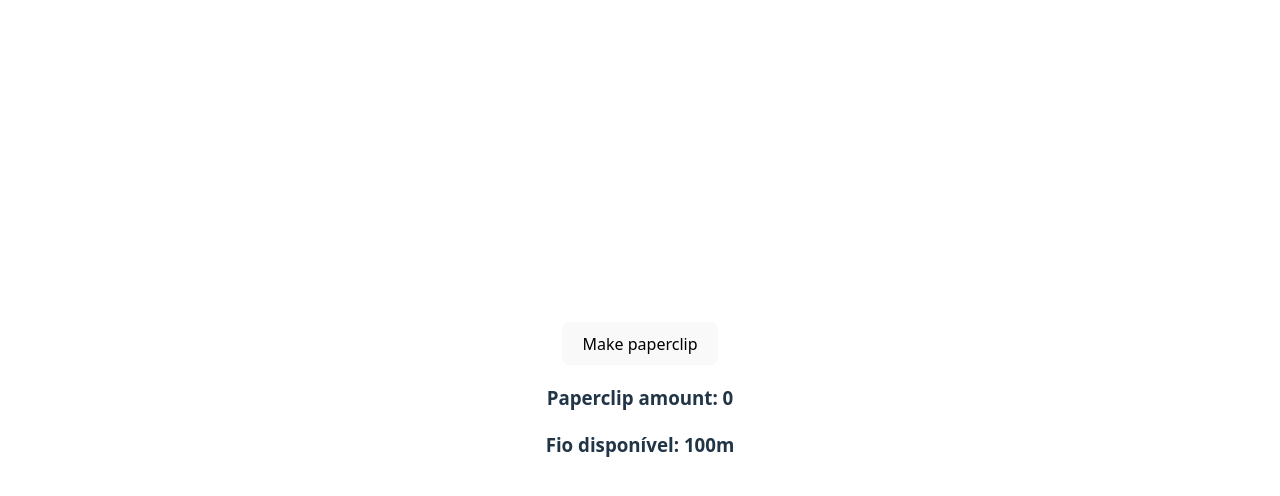
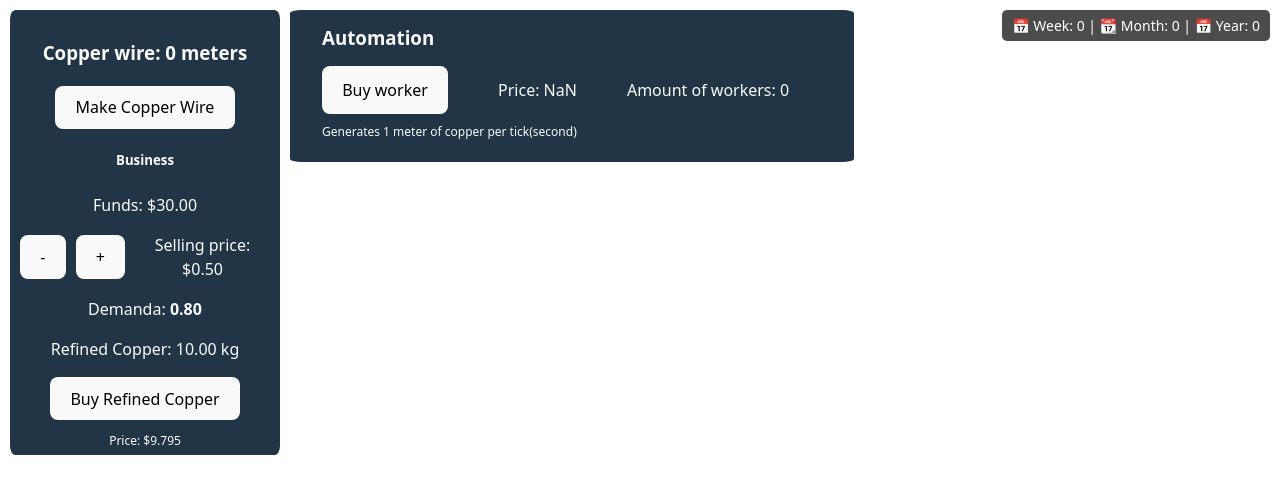
Before and after one commit to Engibee/conductors-will, a Vue app: page / in a window 1280 px wide. Shown: the top 496 px of the page. Built offline with nearby package versions, Linux system fonts and the light colour scheme.

Commit message:
- Organized the UI to be most simplistic. - Added a file in utils to help formatting texts. - Finished the basic logic: Demand, Purchasables, Automation and Ticks.

```diff
--- a/index.html
+++ b/index.html
@@ -4,7 +4,7 @@
     <meta charset="UTF-8" />
     <link rel="icon" type="image/svg+xml" href="/vite.svg" />
     <meta name="viewport" content="width=device-width, initial-scale=1.0" />
-    <title>Vite + Vue</title>
+    <title>Conductor's Will</title>
   </head>
   <body>
     <div id="app"></div>
--- a/src/App.vue
+++ b/src/App.vue
@@ -1,14 +1,38 @@
 <script setup>
 import { usePaperclipGame } from './composables/usePaperclipGame.js'
-const { paperclips, fioDisponivel, FabricarPaperclip } = usePaperclipGame()
+import { formatPrice } from './utils/helpers/formatPrice.js';
+const { copperWireinMeter, funds, priceOfCopper, availableCopper, workers, week, month, year, FabricarPaperclip, buy_worker, buy_refined_copper, buy_chance, increasePrice, decreasePrice } = usePaperclipGame()
 </script>
 
 <template>
-  <div>
-    <button @click="FabricarPaperclip">Make paperclip</button>
-    <h3>Paperclip amount: {{ paperclips }}</h3>
-    <h3>Fio disponível: {{ fioDisponivel }}m</h3>
+  <div class="time">
+  📅 Week: {{ week }} | 📆 Month: {{ month }} | 📅 Year: {{ year }}
   </div>
+    <div class="card business">
+      <h3>Copper wire: {{ copperWireinMeter }} meters</h3>
+      <button @click="FabricarPaperclip">Make Copper Wire</button>
+
+      <h5>Business</h5>
+      <p>Funds: ${{ formatPrice(funds) }}</p>
+      <p class="sellprice">
+        <button @click="decreasePrice" class="small-btn">-</button>
+        <button @click="increasePrice" class="small-btn">+</button>
+        Selling price: ${{ formatPrice(priceOfCopper) }}
+      </p>
+      <p>Demanda: <strong>{{ formatPrice(buy_chance(priceOfCopper)) }}</strong></p>
+      <p>Refined Copper: {{ formatPrice(availableCopper) }} kg</p>
+      <button @click="buy_refined_copper">Buy Refined Copper</button>
+      <p class="mini_info">Price: $9.795</p>
+    </div>
+    <div class="card automation">
+      <h3>Automation</h3>
+      <div class="autoinfo">
+        <button @click="buy_worker">Buy worker</button>
+        <p>Price: NaN</p>
+        <p>Amount of workers: {{ workers }}</p>
+      </div>
+      <p class="mini_info">Generates 1 meter of copper per tick(second)</p>
+    </div>
 </template>
 
 <script>
--- a/src/composables/usePaperclipGame.js
+++ b/src/composables/usePaperclipGame.js
@@ -1,23 +1,127 @@
-import { ref } from 'vue'
+import { ref, onMounted, onUnmounted } from 'vue'
+
 
 export function usePaperclipGame(){
 
-const paperclips = ref(0)
-const fioDisponivel = ref(100)
-const QtdDeFioPorClipe = 0.036
+onMounted(() => {
+    intervalo = setInterval(update_tick, 1000)
+    console.log(`O contador foi montado.`)
+    })
+onUnmounted(() => {
+    // Limpa o intervalo quando o componente for destruído
+    clearInterval(intervalo)
+    console.log(`O contador foi limpado/destruído.`)
+    })
+const ticks = ref(0)
+let intervalo = null
+const copperWireinMeter = ref(0)
+const availableCopper = ref(10)
+const copperQtPerMeter = 0.02232
+const funds = ref(30)
+const priceOfCopper = ref(0.50)
+const kgOfCopper = 9.795
+const workers = ref(0)
+const workersPrice = ref(150.0)
+const week = ref(0)
+const month = ref(0)
+const year = ref(0)
+
+const update_tick = () => {
+    ticks.value++
+    // Ação a cada 1 tick
+  if (ticks_events(5)) {
+    buy_simulation_per_tick()
+  }
+  if (ticks_events(10)){
+    time_handler()
+  }
+  if (ticks_events(1)){
+    automation_handler()
+  }
+}
+function automation_handler(){
+  if (availableCopper.value >= (copperQtPerMeter * workers.value)){
+  copperWireinMeter.value += 1 * workers.value
+  availableCopper.value -= (1 * workers.value) * copperQtPerMeter
+  }
+  else{
+    //Nothing yet.
+  }
+}
+function buy_refined_copper(){
+  if (funds.value >= kgOfCopper){
+    availableCopper.value += 1.0
+    funds.value -= kgOfCopper
+  }
+}
+function buy_worker(){
+  if (funds.value >= workersPrice.value){
+    funds.value -= workersPrice.value
+    workers.value++
+  }
+}
+function time_handler(){
+  if (month.value == 12 && week.value == 4){
+    year.value++
+    month.value = 0
+    week.value = 0
+  }
+  else if (week.value == 4){
+    month.value++
+    week.value = 0
+  }
+  else{
+    week.value++
+  }
+}
+function ticks_events(tick){
+  return ticks.value % tick === 0
+}
+
+function buy_chance(price){
+  return 0.8 * Math.exp(-((price - 0.50) / 0.20))
+}
+
+function buy_simulation_per_tick(){
+  const chance = buy_chance(priceOfCopper.value);
+  if (Math.random() < chance) {
+    const quantity = Math.floor(Math.random() * 10) + 1;
+    if (copperWireinMeter.value >= quantity){
+    copperWireinMeter.value -= quantity;
+    funds.value += quantity * priceOfCopper.value
+    }
+  }
+}
 
 function FabricarPaperclip(){
-    console.log('Antes de fabricar: ', paperclips.value, fioDisponivel.value)
-    if (fioDisponivel.value >= QtdDeFioPorClipe){
-        fioDisponivel.value -= QtdDeFioPorClipe
-        paperclips.value++
+    if (availableCopper.value >= copperQtPerMeter){
+        availableCopper.value -= copperQtPerMeter
+        copperWireinMeter.value++
     }
-    console.log('Depois de fabricar: ', paperclips.value, fioDisponivel.value)
+}
+function increasePrice(){
+    priceOfCopper.value += 0.10
+}
+function decreasePrice(){
+  if (priceOfCopper.value > 1e-6){
+    priceOfCopper.value -= 0.10
+  }
 }
 return{
-    paperclips,
-    fioDisponivel,
-    FabricarPaperclip
+    copperWireinMeter,
+    availableCopper,
+    funds,
+    priceOfCopper,
+    workers,
+    week,
+    month,
+    year,
+    FabricarPaperclip,
+    buy_worker,
+    buy_refined_copper,
+    buy_chance,
+    increasePrice,
+    decreasePrice
 }
 
 }
--- a/src/style.css
+++ b/src/style.css
@@ -11,6 +11,63 @@
   text-rendering: optimizeLegibility;
   -webkit-font-smoothing: antialiased;
   -moz-osx-font-smoothing: grayscale;
+}
+
+.card{
+  color:#f9f9f9;
+  background-color: #213547;
+  border-radius: 2%;
+}
+
+.card.automation{
+  width: 500px;
+  height: 120px;
+  position: absolute;
+  top: 0;
+  left: calc(30px + 250px);
+  margin: 10px;
+  text-align:justify;
+  vertical-align: top;
+  padding-top: 0;
+  line-height: 1;
+}
+
+.autoinfo{
+  display: flex;
+  gap: 50px;
+}
+
+.card.business{
+  width: 250px;
+  height: 425px;
+  position: absolute;
+  top: 0;
+  left: 0;
+  margin: 10px;
+  justify-content: space-between;
+  align-items: center;
+  padding: 10px; /* Espaço interno para afastar a borda do texto */
+}
+
+.sellprice{
+  display: flex;
+  gap: 10px;
+  align-items: center;
+}
+
+.mini_info{
+  font-size: 12px;
+}
+
+.time {
+  position: absolute;
+  top: 10px;
+  right: 10px;
+  background: rgba(0, 0, 0, 0.7);
+  color: white;
+  padding: 5px 10px;
+  border-radius: 5px;
+  font-size: 14px;
 }
 
 a {
--- /dev/null
+++ b/src/utils/helpers/formatPrice.js
@@ -0,0 +1,3 @@
+export function formatPrice(text){
+    return text.toFixed(2)
+}
```
Also changed, not shown: 2 other files (tests, documents, lock files or other folders).
